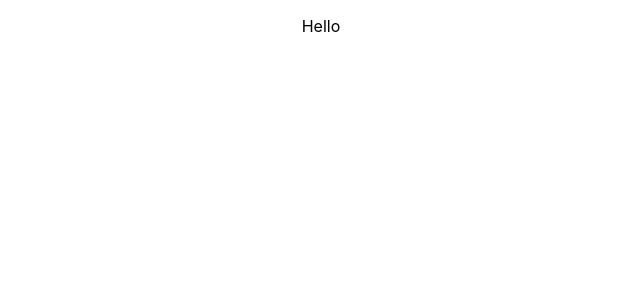
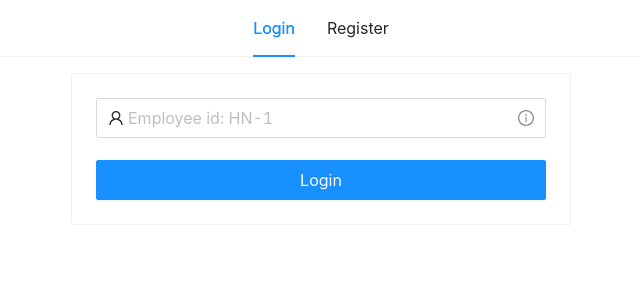
Before and after one commit to ankurchaudhary627/Hack-News, a React (Create React App) app in the folder client/: page / in a window 1280 px wide. Shown: the top 300 px of the page, without its empty margins (319-959 px from the left). Built offline with nearby package versions, Linux system fonts and the light colour scheme.

Commit message:
Added code for login and singup of employees

```diff
--- a/client/package.json
+++ b/client/package.json
@@ -6,8 +6,11 @@
     "@testing-library/jest-dom": "^4.2.4",
     "@testing-library/react": "^9.5.0",
     "@testing-library/user-event": "^7.2.1",
+    "antd": "^4.6.2",
+    "axios": "^0.20.0",
     "react": "^16.13.1",
     "react-dom": "^16.13.1",
+    "react-router-dom": "^5.2.0",
     "react-scripts": "3.4.3"
   },
   "scripts": {
@@ -16,6 +19,7 @@
     "test": "react-scripts test",
     "eject": "react-scripts eject"
   },
+  "proxy": "http://localhost:5000/api",
   "eslintConfig": {
     "extends": "react-app"
   },
--- a/client/public/index.html
+++ b/client/public/index.html
@@ -2,14 +2,14 @@
 <html lang="en">
   <head>
     <meta charset="utf-8" />
-    <link rel="icon" href="%PUBLIC_URL%/favicon.ico" />
+    <!-- <link rel="icon" href="%PUBLIC_URL%/favicon.ico" /> -->
     <meta name="viewport" content="width=device-width, initial-scale=1" />
     <meta name="theme-color" content="#000000" />
     <meta
       name="description"
       content="Web site created using create-react-app"
     />
-    <link rel="apple-touch-icon" href="%PUBLIC_URL%/logo192.png" />
+    <!-- <link rel="apple-touch-icon" href="%PUBLIC_URL%/logo192.png" /> -->
     <!--
       manifest.json provides metadata used when your web app is installed on a
       user's mobile device or desktop. See https://developers.google.com/web/fundamentals/web-app-manifest/
--- a/client/src/App.js
+++ b/client/src/App.js
@@ -1,12 +1,45 @@
-import React from "react";
+import React, { useState, useEffect } from "react";
+import { BrowserRouter, Route } from "react-router-dom";
+import HomePage from "./components/HomePage";
+import HackNews from "./components/HackNews";
 import "./App.css";
 
-function App() {
+const App = () => {
+  const [history, sethistory] = useState([]);
+  const [loggedinEmpid, setloggedinEmpid] = useState("");
+
+  const handleChange = (id, history) => {
+    sethistory(history);
+    setloggedinEmpid(id);
+  };
+
+  const redirect = async () => {
+    if (loggedinEmpid && history) {
+      await new Promise((resolve) => setTimeout(resolve, 2000));
+      history.push("/loggedin");
+    } else {
+      await new Promise((resolve) => setTimeout(resolve, 2000));
+      history.push("/");
+    }
+  };
+
+  useEffect(() => {
+    redirect();
+  }, [loggedinEmpid, history]);
+
   return (
-    <div className="App">
-      <p>Hello</p>
-    </div>
+    <BrowserRouter>
+      <Route
+        exact
+        path="/"
+        render={() => <HomePage onChange={handleChange} />}
+      />
+      <Route
+        path="/loggedin"
+        render={() => <HackNews loggedinEmpid={loggedinEmpid} />}
+      />
+    </BrowserRouter>
   );
-}
+};
 
 export default App;
--- /dev/null
+++ b/client/src/components/HackNews.js
@@ -0,0 +1,18 @@
+import React from "react";
+import { useHistory } from "react-router-dom";
+
+const HackNews = (props) => {
+  const { loggedinEmpid } = props;
+  const history = useHistory();
+
+  if (!loggedinEmpid) {
+    history.push("/");
+  }
+  return (
+    <div>
+      <h1>Welcome to hackNews {loggedinEmpid}</h1>
+    </div>
+  );
+};
+
+export default HackNews;
--- /dev/null
+++ b/client/src/components/HomePage.js
@@ -0,0 +1,27 @@
+import React from "react";
+import { Tabs } from "antd";
+import "antd/dist/antd.css";
+import Login from "./Login";
+import Signup from "./Signup";
+
+const { TabPane } = Tabs;
+
+const onTabChange = (key) => {
+  console.log("tab key", key);
+};
+
+const HomePage = (props) => {
+  const { onChange } = props;
+  return (
+    <Tabs defaultActiveKey="login" size="large" centered>
+      <TabPane tab="Login" key="login">
+        <Login onChange={onChange} />
+      </TabPane>
+      <TabPane tab="Register" key="register">
+        <Signup onChange={onChange} />
+      </TabPane>
+    </Tabs>
+  );
+};
+
+export default HomePage;
--- /dev/null
+++ b/client/src/components/Login.js
@@ -0,0 +1,80 @@
+import React, { useState } from "react";
+import { message, Button, Card, Input, Tooltip } from "antd";
+import { InfoCircleOutlined, UserOutlined } from "@ant-design/icons";
+import "antd/dist/antd.css";
+import axios from "axios";
+import { useHistory } from "react-router-dom";
+
+const Login = (props) => {
+  const { onChange } = props;
+  const history = useHistory();
+  const [empId, setempId] = useState("");
+  const [loading, setloading] = useState(false);
+
+  const loginEmployee = async () => {
+    const id = empId.split("-");
+    const processedEmpid = `${id[0].toUpperCase()}-${id[1]}`;
+    const valid = processedEmpid && processedEmpid.match("^HN-[0-9]+$");
+    if (valid) {
+      // call api to validate employee here
+      setloading(true);
+      await axios
+        .post("/users/getById", {
+          empId: processedEmpid,
+        })
+        .then(async (res) => {
+          if (res.data === null) {
+            await new Promise((resolve) => setTimeout(resolve, 2000));
+            message.error("User not found. Try again!");
+          } else {
+            onChange(processedEmpid, history);
+            await new Promise((resolve) => setTimeout(resolve, 2000));
+            message.success("Success.");
+          }
+        })
+        .catch((err) => console.log(err));
+      setloading(false);
+    } else if (!empId) {
+      message.warning("Employee id cannot be empty");
+    } else {
+      message.warning("Invalid employee id.");
+    }
+  };
+
+  const getEmpid = (e) => {
+    const empId = e.target.value;
+    setempId(empId);
+  };
+
+  return (
+    <center>
+      <Card style={{ width: 500 }}>
+        <Input
+          size="large"
+          placeholder="Employee id: HN-1"
+          prefix={<UserOutlined className="site-form-item-icon" />}
+          onChange={getEmpid}
+          onPressEnter={loginEmployee}
+          suffix={
+            <Tooltip title="Format: HN- {any numeric value}">
+              <InfoCircleOutlined style={{ color: "rgba(0,0,0,.45)" }} />
+            </Tooltip>
+          }
+        />
+        <br />
+        <br />
+        <Button
+          size="large"
+          block
+          type="primary"
+          loading={loading}
+          onClick={loginEmployee}
+        >
+          Login
+        </Button>
+      </Card>
+    </center>
+  );
+};
+
+export default Login;
--- /dev/null
+++ b/client/src/components/Signup.js
@@ -0,0 +1,81 @@
+import React, { useState } from "react";
+import { Form, message, Button, Card, Input, Tooltip } from "antd";
+import { InfoCircleOutlined } from "@ant-design/icons";
+import "antd/dist/antd.css";
+import axios from "axios";
+import { useHistory } from "react-router-dom";
+
+const Signup = (props) => {
+  const { onChange } = props;
+  const history = useHistory();
+  const [empId, setempId] = useState("");
+  const [loading, setloading] = useState(false);
+
+  const signupEmployee = async () => {
+    const id = empId.split("-");
+    const processedEmpid = `${id[0].toUpperCase()}-${id[1]}`;
+    const valid = processedEmpid && processedEmpid.match("^HN-[0-9]+$");
+    if (valid) {
+      // call api to signup employee here
+      setloading(true);
+      await axios
+        .post("/users/add", {
+          empId: processedEmpid,
+        })
+        .then(async (res) => {
+          if (res.data === null) {
+            await new Promise((resolve) => setTimeout(resolve, 2000));
+            message.error("User exists. Try again with different id!");
+          } else {
+            onChange(processedEmpid, history);
+            await new Promise((resolve) => setTimeout(resolve, 2000));
+            message.success("Success.");
+          }
+        })
+        .catch((err) => console.log(err));
+      setloading(false);
+    } else if (!empId) {
+      message.warning("Employee id cannot be empty");
+    } else {
+      message.warning("Invalid employee id.");
+    }
+  };
+
+  const getEmpid = (e) => {
+    const empId = e.target.value;
+    setempId(empId);
+  };
+
+  return (
+    <center>
+      <Card style={{ width: 500 }}>
+        <Form>
+          <Form.Item label="Employee ID">
+            <Input
+              size="large"
+              placeholder="Employee id: HN-1"
+              onChange={getEmpid}
+              onPressEnter={signupEmployee}
+              suffix={
+                <Tooltip title="Format: HN- {any numeric value}">
+                  <InfoCircleOutlined style={{ color: "rgba(0,0,0,.45)" }} />
+                </Tooltip>
+              }
+            />
+          </Form.Item>
+        </Form>
+        <Button
+          size="large"
+          block
+          type="primary"
+          loading={loading}
+          onClick={signupEmployee}
+        >
+          Sign-up
+        </Button>
+      </Card>
+    </center>
+  );
+};
+
+export default Signup;
--- a/package.json
+++ b/package.json
@@ -4,8 +4,11 @@
   "description": "Hack-news app built with MERN stack",
   "main": "server.js",
   "scripts": {
+    "client-install": "npm install --prefix client",
     "start": "node server.js",
-    "server": "nodemon server.js"
+    "server": "nodemon server.js",
+    "client": "npm start watch --prefix client",
+    "dev": "concurrently \"npm run server\" \"npm run client\""
   },
   "repository": {
     "type": "git",
```
Also changed, not shown: 2 other files (tests, documents, lock files or other folders).
